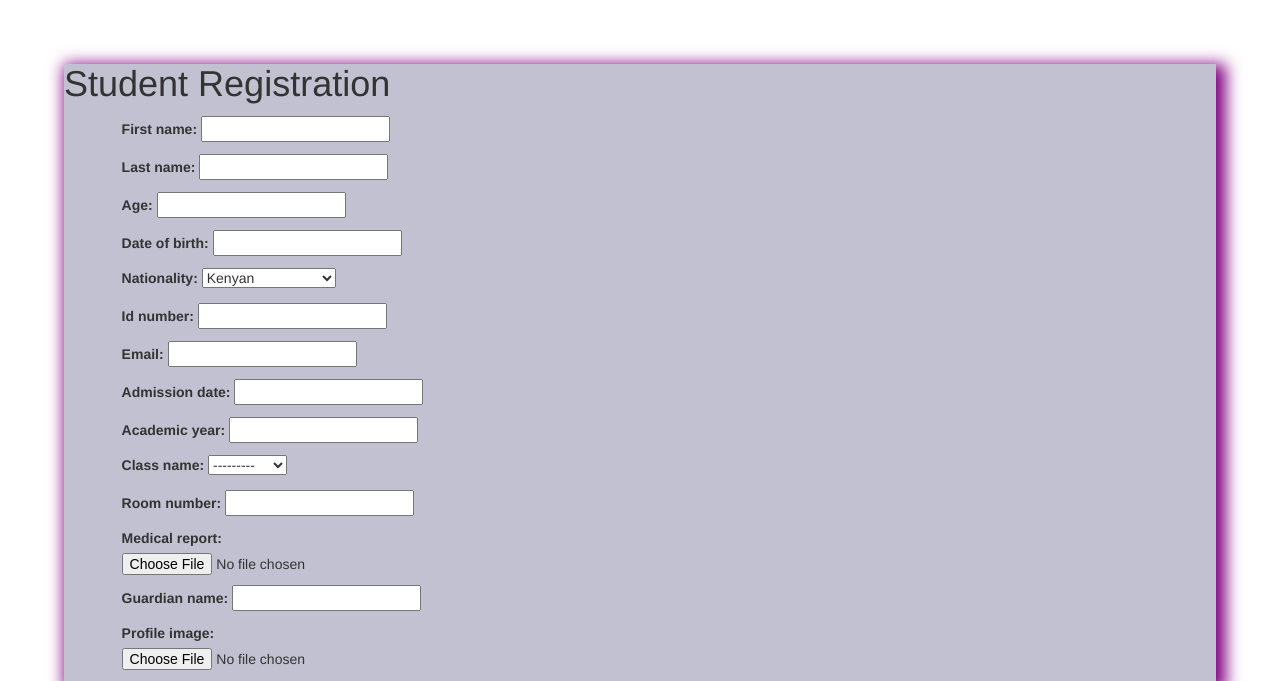
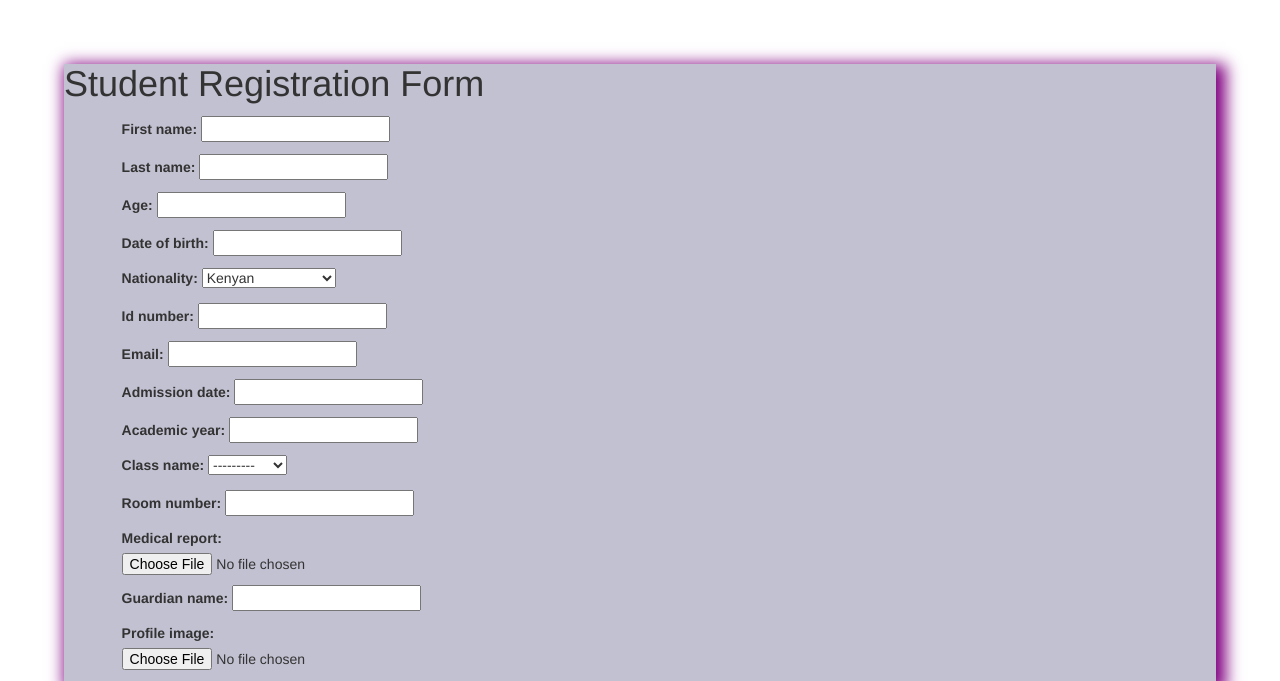
Before and after one commit to Juliet879/School-System, a Django app: page /student/register/ in a window 1280 px wide. Shown: the part 52-733 px from the top of the page. Run offline with Django 3.2, Linux system fonts and the light colour scheme; some libraries are stand-ins or nearby versions.

Commit message:
add form

```diff
--- a/School_System/student/templates/register_student.html
+++ b/School_System/student/templates/register_student.html
@@ -24,7 +24,7 @@
         }
     </style>
     <div class="myContainer">
-        <h1>Student Registration </h1>
+        <h1>Student Registration Form</h1>
         <div class="myForm">
             <form method="POST">
                 <!-- template variable as means as paragraph -->
```
